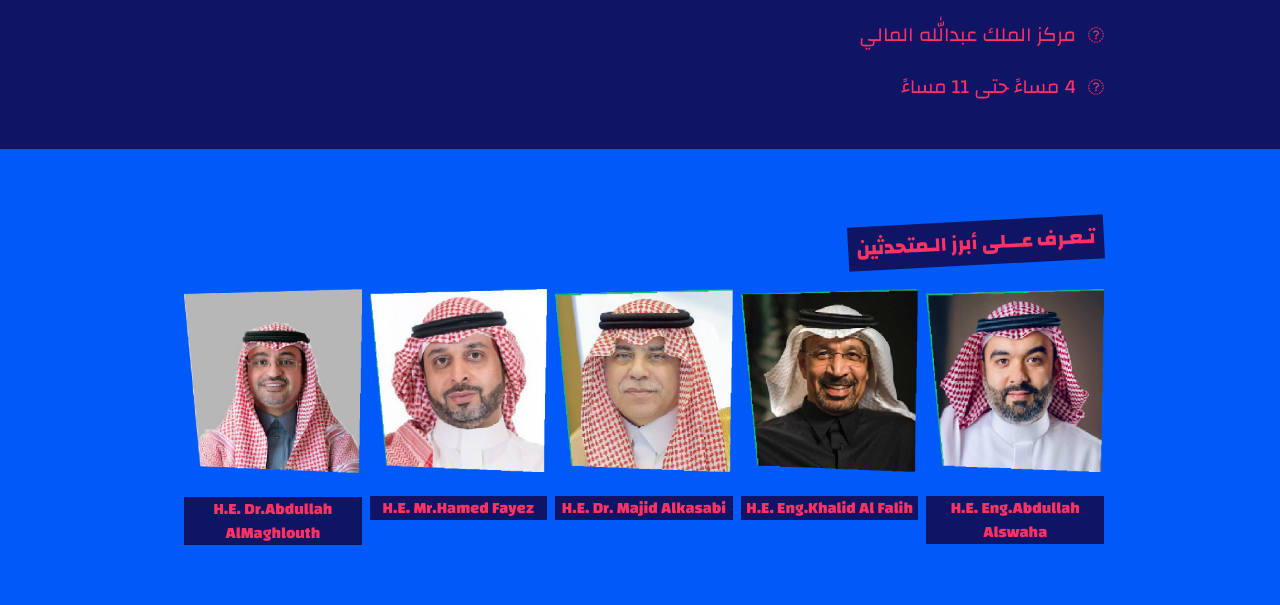
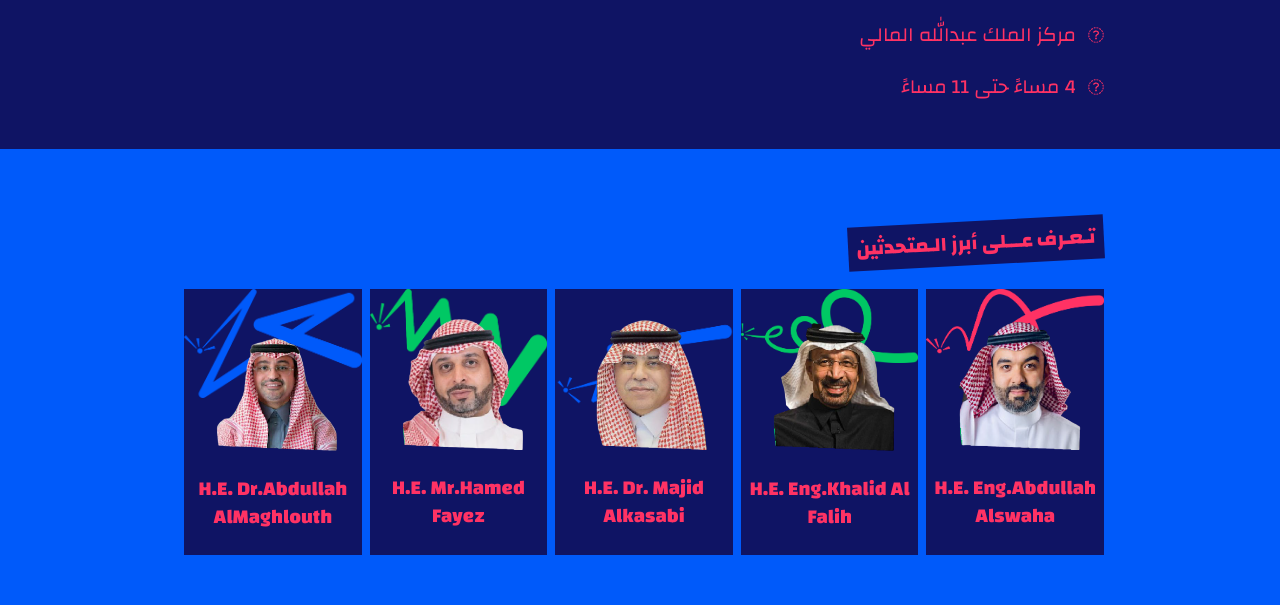
Before and after one commit to farhanpace/ignite, a website: page public/index.html in a window 1280 px wide. Shown: the part 2369-2974 px from the top of the page. Drawn offline with nearby package versions, Linux system fonts and the light colour scheme.

Commit message:
improved speakers

```diff
--- a/public/index.html
+++ b/public/index.html
@@ -172,29 +172,29 @@
                         أبرز الـمتحدثين
                     </h1>
                     <div class="flex flex-col md:flex-row">
-                        <div class="block md:w-1/5 ml-2 mb-6 md:mb-0">
-                            <img src="img/speaker1.png" alt="">
-                            <p class="text-igniteMagenta text-center mt-6 bg-igniteDarkBlue font-extrabold">H.E.
+                        <div class="block md:w-1/5 ml-2 mb-6 md:mb-0 bg-igniteDarkBlue bg-[url('img/ignite-symbol-advertising.png')] bg-top bg-no-repeat bg-contain py-6">
+                            <img src="img/speaker1-removebg.png" alt="" class="w-3/4 mx-auto">
+                            <p class="text-igniteMagenta text-center mt-6 bg-igniteDarkBlue font-extrabold text-xl">H.E.
                                 Eng.Abdullah Alswaha</p>
                         </div>
-                        <div class="block md:w-1/5 ml-2 mb-6 md:mb-0">
-                            <img src="img/speaker2.png" alt="">
-                            <p class="text-igniteMagenta text-center mt-6 bg-igniteDarkBlue font-extrabold">H.E.
+                        <div class="block md:w-1/5 ml-2 mb-6 md:mb-0 bg-igniteDarkBlue bg-[url('img/ignite-symbol-swirl.png')] bg-top bg-no-repeat bg-contain py-6">
+                            <img src="img/speaker2-removebg.png" alt="" class="w-3/4 mx-auto">
+                            <p class="text-igniteMagenta text-center mt-6 bg-igniteDarkBlue font-extrabold text-xl">H.E.
                                 Eng.Khalid Al Falih</p>
                         </div>
-                        <div class="block md:w-1/5 ml-2 mb-6 md:mb-0">
-                            <img src="img/speaker3.png" alt="">
-                            <p class="text-igniteMagenta text-center mt-6 bg-igniteDarkBlue font-extrabold">H.E. Dr.
+                        <div class="block md:w-1/5 ml-2 mb-6 md:mb-0 bg-igniteDarkBlue bg-[url('img/ignite-symbol-ricochet.png')] bg-top bg-no-repeat bg-contain py-6">
+                            <img src="img/speaker3-removebg.png" alt="" class="w-3/4 mx-auto">
+                            <p class="text-igniteMagenta text-center mt-6 bg-igniteDarkBlue font-extrabold text-xl">H.E. Dr.
                                 Majid Alkasabi</p>
                         </div>
-                        <div class="block md:w-1/5 ml-2 mb-6 md:mb-0">
-                            <img src="img/speaker4.png" alt="">
-                            <p class="text-igniteMagenta text-center mt-6 bg-igniteDarkBlue font-extrabold">H.E.
+                        <div class="block md:w-1/5 ml-2 mb-6 md:mb-0 bg-igniteDarkBlue bg-[url('img/ignite-symbol-audio.png')] bg-top bg-no-repeat bg-contain py-6">
+                            <img src="img/speaker4-removebg.png" alt="" class="w-3/4 mx-auto">
+                            <p class="text-igniteMagenta text-center mt-6 bg-igniteDarkBlue font-extrabold text-xl">H.E.
                                 Mr.Hamed Fayez</p>
                         </div>
-                        <div class="block md:w-1/5 ml-2 mb-6 md:mb-0">
-                            <img src="img/speaker5.png" alt="">
-                            <p class="text-igniteMagenta text-center mt-6 bg-igniteDarkBlue font-extrabold">H.E.
+                        <div class="block md:w-1/5 ml-2 mb-6 md:mb-0 bg-igniteDarkBlue bg-[url('img/ignite-symbol-gaming.png')] bg-top bg-no-repeat bg-contain py-6">
+                            <img src="img/speaker5-removebg.png" alt="" class="w-3/4 mx-auto">
+                            <p class="text-igniteMagenta text-center mt-6 bg-igniteDarkBlue font-extrabold text-xl">H.E.
                                 Dr.Abdullah AlMaghlouth</p>
                         </div>
                     </div>
```
Also changed, not shown: public/img/speaker1-removebg.png (added), public/img/speaker2-removebg.png (added), public/img/speaker3-removebg.png (added), public/img/speaker4-removebg.png (added), public/img/speaker5-removebg.png (added), public/style.css.
